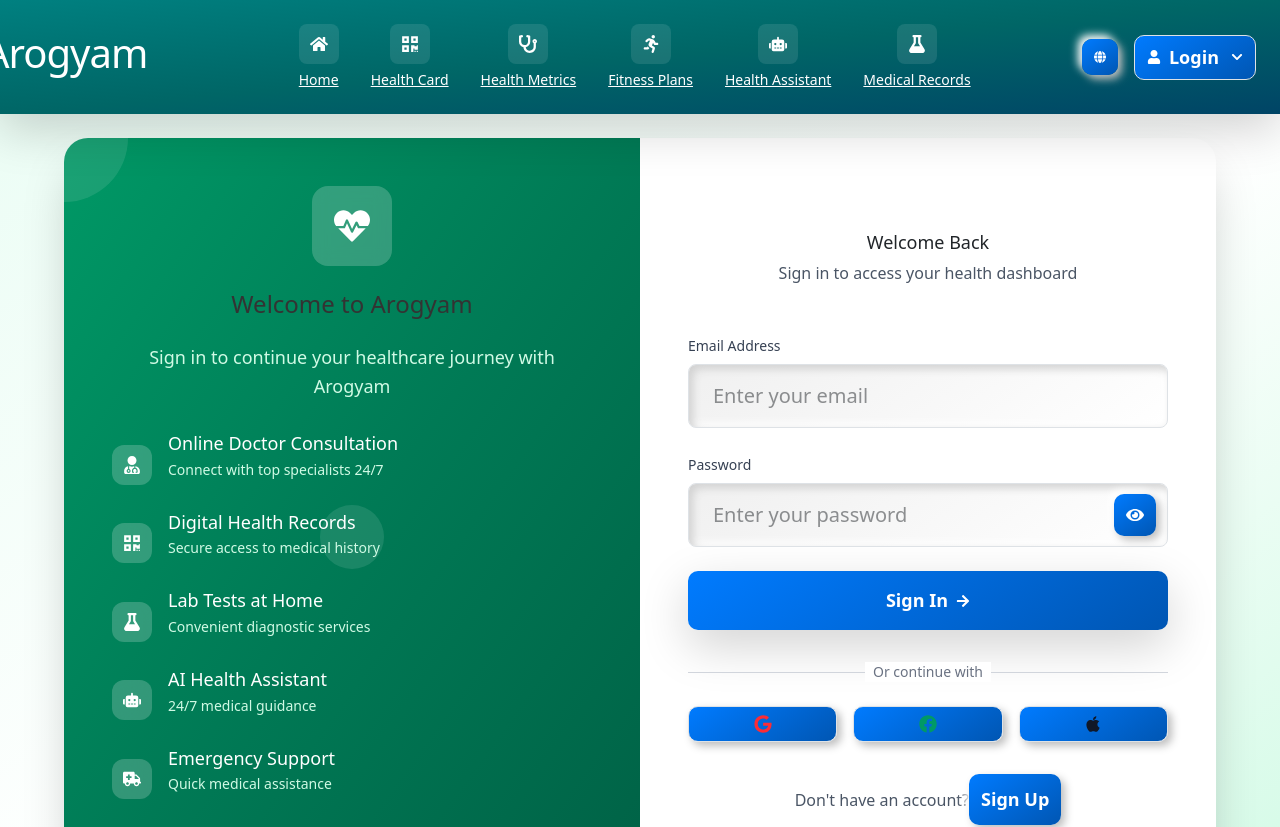
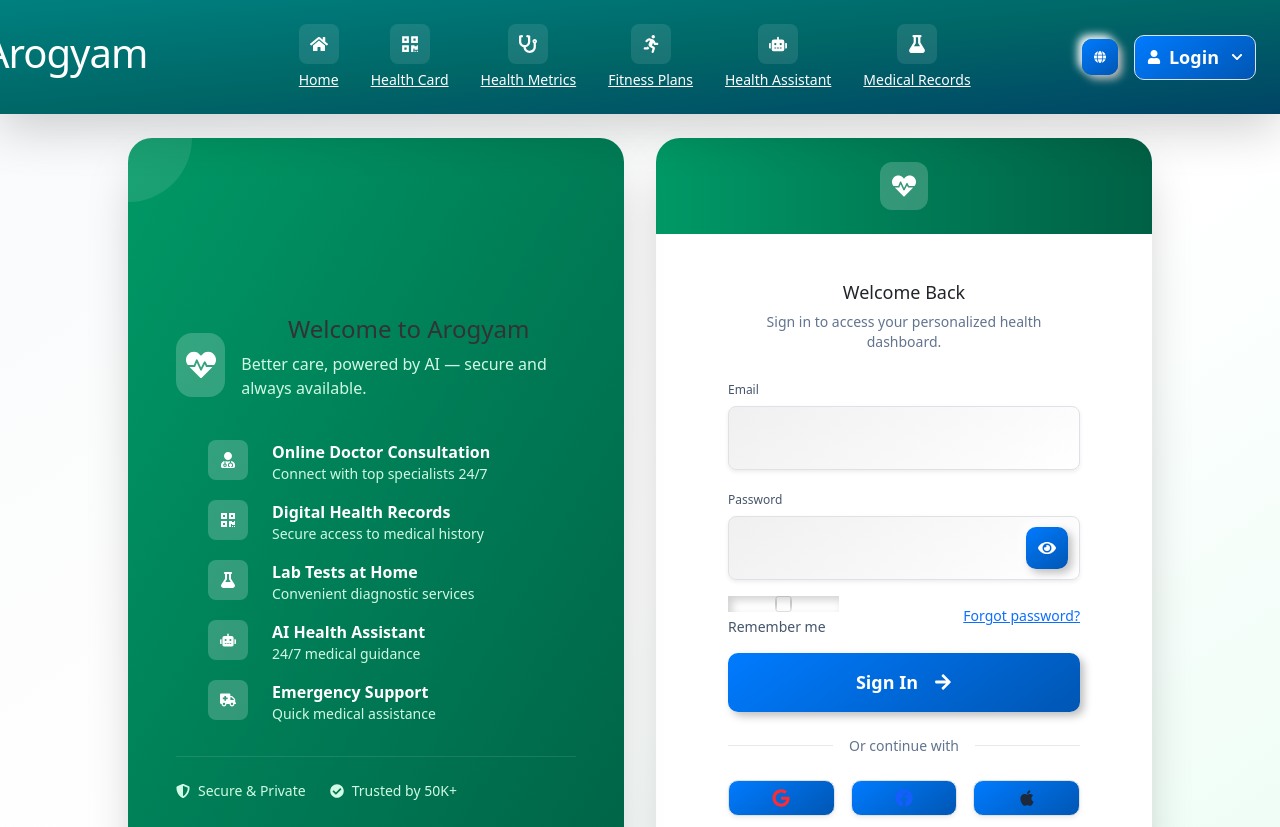
Before and after one commit to adnan7398/health-system, a React (Vite) app in the folder frontend/: page /signin in a window 1280 px wide. Shown: the top 827 px of the page. Built offline with nearby package versions, Linux system fonts and the light colour scheme.

Commit message:
footer changes;2A

```diff
--- a/frontend/src/components/pages/authlogin/login.jsx
+++ b/frontend/src/components/pages/authlogin/login.jsx
@@ -96,58 +96,48 @@
   ];
 
   return (
-    <div className="min-h-screen bg-gradient-to-br from-emerald-50 via-white to-emerald-100 flex items-center justify-center p-4">
-      <div className="max-w-6xl w-full bg-white rounded-3xl shadow-2xl overflow-hidden">
-        <div className="grid grid-cols-1 lg:grid-cols-2">
-          {/* Left Side - Welcome & Features */}
-          <div className="bg-gradient-to-br from-emerald-600 via-emerald-700 to-emerald-800 text-white p-8 lg:p-12 flex flex-col justify-center relative overflow-hidden">
-            {/* Background Pattern */}
-            <div className="absolute inset-0 opacity-10">
+    <div className="min-h-screen bg-gradient-to-br from-gray-50 via-white to-emerald-50 flex items-center justify-center p-6 antialiased">
+      <div className="max-w-5xl w-full grid grid-cols-1 lg:grid-cols-2 gap-8">
+        {/* Left - Brand & Features */}
+        <div className="hidden lg:flex flex-col justify-center bg-gradient-to-br from-emerald-600 to-emerald-800 text-white rounded-3xl p-12 shadow-2xl overflow-hidden relative">
+          <div className="absolute inset-0 opacity-10 pointer-events-none">
             <div className="absolute top-0 left-0 w-32 h-32 bg-white rounded-full -translate-x-16 -translate-y-16"></div>
             <div className="absolute bottom-0 right-0 w-24 h-24 bg-white rounded-full translate-x-12 translate-y-12"></div>
-              <div className="absolute top-1/2 left-1/2 w-16 h-16 bg-white rounded-full -translate-x-8 -translate-y-8"></div>
           </div>
 
           <div className="relative z-10">
-              <div className="text-center lg:text-left mb-8">
-                <div className="w-20 h-20 bg-white/20 rounded-2xl flex items-center justify-center mx-auto lg:mx-0 mb-6 backdrop-blur-sm">
-                  <FaHeartbeat className="text-4xl text-white" />
+            <div className="flex items-center mb-6">
+              <div className="w-16 h-16 bg-white/20 rounded-2xl flex items-center justify-center mr-4">
+                <FaHeartbeat className="text-3xl text-white" />
               </div>
-                <h2 className="text-4xl lg:text-5xl font-bold mb-4">
-                  Welcome to Arogyam
-                </h2>
-                <p className="text-emerald-100 text-lg leading-relaxed">
-                  {isSignup
-                    ? "Join millions of users who trust Arogyam for their healthcare needs"
-                    : "Sign in to continue your healthcare journey with Arogyam"
-                  }
-                </p>
+              <div>
+                <h2 className="text-3xl font-extrabold">Welcome to Arogyam</h2>
+                <p className="text-emerald-100 mt-1">Better care, powered by AI — secure and always available.</p>
+              </div>
             </div>
 
-              {/* Features List */}
-              <div className="space-y-4">
-                {features.map((feature, index) => (
-                  <div key={index} className="flex items-center gap-3">
-                    <div className="w-10 h-10 bg-white/20 rounded-xl flex items-center justify-center backdrop-blur-sm">
-                      <feature.icon className="text-white text-lg" />
+            <ul className="space-y-4 mt-6">
+              {features.map((feature, i) => (
+                <li key={i} className="flex items-start gap-4">
+                  <div className="w-10 h-10 bg-white/20 rounded-lg flex items-center justify-center">
+                    <feature.icon className="text-white" />
                   </div>
                   <div>
-                      <h3 className="font-semibold text-white">{feature.title}</h3>
-                      <p className="text-emerald-100 text-sm">{feature.description}</p>
+                    <div className="font-semibold">{feature.title}</div>
+                    <div className="text-emerald-100 text-sm">{feature.description}</div>
                   </div>
-                  </div>
+                </li>
               ))}
-              </div>
+            </ul>
 
-              {/* Trust Indicators */}
-              <div className="mt-8 pt-6 border-t border-white/20">
-                <div className="flex items-center justify-center lg:justify-start gap-6 text-sm text-emerald-100">
+            <div className="mt-8 pt-6 border-t border-white/10">
+              <div className="flex items-center gap-6 text-sm text-emerald-100">
                 <div className="flex items-center gap-2">
-                    <FaShieldAlt className="text-emerald-200" />
+                  <FaShieldAlt />
                   <span>Secure & Private</span>
                 </div>
                 <div className="flex items-center gap-2">
-                    <FaCheckCircle className="text-emerald-200" />
+                  <FaCheckCircle />
                   <span>Trusted by 50K+</span>
                 </div>
               </div>
@@ -155,170 +145,123 @@
           </div>
         </div>
 
-          {/* Right Side - Form */}
-          <div className="p-8 lg:p-12 flex flex-col justify-center">
-            <div className="text-center mb-8">
-              <h3 className="text-3xl font-bold text-gray-900 mb-2">
-                {isSignup ? "Create Account" : "Welcome Back"}
-              </h3>
-              <p className="text-gray-600">
-                {isSignup
-                  ? "Join Arogyam today and take control of your health"
-                  : "Sign in to access your health dashboard"
-                }
-              </p>
+        {/* Right - Card */}
+        <div className="bg-white rounded-3xl shadow-2xl overflow-hidden">
+          {/* Header shading (matches left panel) */}
+          <div className="bg-gradient-to-r from-emerald-600 to-emerald-800 text-white p-4 lg:p-6 flex items-center justify-center">
+            <div className="w-12 h-12 bg-white/20 rounded-xl flex items-center justify-center">
+              <FaHeartbeat className="text-2xl" />
+            </div>
           </div>
 
-            {/* Message Display */}
+          <div className="max-w-md mx-auto p-8 lg:p-12">
+            <div className="text-center mb-6">
+              <h3 className="text-2xl font-bold text-slate-800 mb-2">{isSignup ? "Create Account" : "Welcome Back"}</h3>
+              <p className="text-sm text-slate-500">{isSignup ? "Join Arogyam and take control of your health." : "Sign in to access your personalized health dashboard."}</p>
+            </div>
+
+            {/* Message */}
             {message && (
-              <div className={`mb-6 p-4 rounded-lg text-center ${
-                message.includes("successfully") || message.includes("created")
-                  ? "bg-green-100 text-green-700 border border-green-200"
-                  : "bg-red-100 text-red-700 border border-red-200"
-              }`}>
+              <div className={`mb-4 p-3 rounded-md text-center ${message.includes("success") || message.includes("created") ? "bg-green-50 text-green-700 border border-green-100" : "bg-red-50 text-red-700 border border-red-100"}`}>
                 {message}
               </div>
             )}
 
-            {/* Form */}
-            <form onSubmit={handleSubmit} className="space-y-6">
+            <form onSubmit={handleSubmit} className="space-y-4">
               {isSignup && (
-                <>
-                  <div className="grid grid-cols-2 gap-4">
+                <div className="grid grid-cols-2 gap-3">
                   <div>
-                      <label className="block text-sm font-medium text-gray-700 mb-2">
-                        First Name
-                      </label>
-                      <input
-                        type="text"
-                        name="firstName"
-                        value={formData.firstName}
-                        onChange={handleChange}
-                        required
-                        className="w-full px-4 py-3 border border-gray-300 rounded-lg focus:outline-none focus:ring-2 focus:ring-emerald-500 focus:border-transparent transition-all duration-200"
-                        placeholder="First Name"
-                      />
+                    <label className="block text-xs font-medium text-slate-600 mb-2">First name</label>
+                    <input name="firstName" value={formData.firstName} onChange={handleChange} required autoComplete="given-name"
+                      className="w-full px-4 py-3 border border-gray-200 rounded-lg bg-gray-50 shadow-sm focus:outline-none focus:ring-2 focus:ring-emerald-400 transition" />
                   </div>
                   <div>
-                      <label className="block text-sm font-medium text-gray-700 mb-2">
-                        Last Name
-                      </label>
-                      <input
-                        type="text"
-                        name="lastName"
-                        value={formData.lastName}
-                        onChange={handleChange}
-                        required
-                        className="w-full px-4 py-3 border border-gray-300 rounded-lg focus:outline-none focus:ring-2 focus:ring-emerald-500 focus:border-transparent transition-all duration-200"
-                        placeholder="Last Name"
-                      />
+                    <label className="block text-xs font-medium text-slate-600 mb-2">Last name</label>
+                    <input name="lastName" value={formData.lastName} onChange={handleChange} required autoComplete="family-name"
+                      className="w-full px-4 py-3 border border-gray-200 rounded-lg bg-gray-50 shadow-sm focus:outline-none focus:ring-2 focus:ring-emerald-400 transition" />
                   </div>
                 </div>
-                </>
               )}
 
               <div>
-                <label className="block text-sm font-medium text-gray-700 mb-2">
-                  Email Address
-                </label>
-                <input
-                  type="email"
-                  name="email"
-                  value={formData.email}
-                  onChange={handleChange}
-                  required
-                  className="w-full px-4 py-3 border border-gray-300 rounded-lg focus:outline-none focus:ring-2 focus:ring-emerald-500 focus:border-transparent transition-all duration-200"
-                  placeholder="Enter your email"
-                />
+                <label className="block text-xs font-medium text-slate-600 mb-2">Email</label>
+                <input type="email" name="email" value={formData.email} onChange={handleChange} required autoComplete="email"
+                  className="w-full px-4 py-3 border border-gray-200 rounded-lg bg-gray-50 shadow-sm focus:outline-none focus:ring-2 focus:ring-emerald-400 transition" />
               </div>
 
               <div>
-                <label className="block text-sm font-medium text-gray-700 mb-2">
-                  Password
-                </label>
+                <label className="block text-xs font-medium text-slate-600 mb-2">Password</label>
                 <div className="relative">
-                  <input
-                    type={showPassword ? "text" : "password"}
-                    name="password"
-                    value={formData.password}
-                    onChange={handleChange}
-                    required
-                    className="w-full px-4 py-3 pr-12 border border-gray-300 rounded-lg focus:outline-none focus:ring-2 focus:ring-emerald-500 focus:border-transparent transition-all duration-200"
-                    placeholder="Enter your password"
-                  />
-                  <button
-                    type="button"
-                    onClick={() => setShowPassword(!showPassword)}
-                    className="absolute right-3 top-1/2 transform -translate-y-1/2 text-gray-400 hover:text-gray-600 transition-colors duration-200"
-                  >
+                  <input type={showPassword ? "text" : "password"} name="password" value={formData.password} onChange={handleChange} required autoComplete={isSignup ? "new-password" : "current-password"}
+                    className="w-full px-4 py-3 pr-12 border border-gray-200 rounded-lg bg-gray-50 shadow-sm focus:outline-none focus:ring-2 focus:ring-emerald-400 transition" />
+                  <button type="button" onClick={() => setShowPassword(!showPassword)} aria-label="Toggle password" className="absolute right-3 top-1/2 -translate-y-1/2 text-slate-400 hover:text-slate-600">
                     {showPassword ? <FaEyeSlash /> : <FaEye />}
                   </button>
                 </div>
               </div>
 
-              <button
-                type="submit"
-                disabled={loading}
-                className="w-full bg-emerald-600 hover:bg-emerald-700 disabled:bg-emerald-400 text-white py-3 px-6 rounded-lg font-semibold text-lg transition-all duration-200 shadow-lg hover:shadow-xl transform hover:-translate-y-0.5 disabled:transform-none"
-              >
+              <div className="flex items-center justify-between text-sm">
+                <label className="flex items-center gap-2">
+                  <input type="checkbox" className="w-4 h-4 rounded border-gray-300" />
+                  <span className="text-slate-600">Remember me</span>
+                </label>
+                <a href="/forgot-password" className="text-emerald-600 hover:underline">Forgot password?</a>
+              </div>
+
+              <button type="submit" disabled={loading}
+                className="w-full flex items-center justify-center gap-3 bg-emerald-600 hover:bg-emerald-700 text-white py-3 rounded-lg font-semibold transition disabled:opacity-50 shadow-md">
                 {loading ? (
-                  <div className="flex items-center justify-center gap-2">
-                    <div className="w-5 h-5 border-2 border-white border-t-transparent rounded-full animate-spin"></div>
-                    {isSignup ? "Creating Account..." : "Signing In..."}
+                  <div className="flex items-center gap-2">
+                    <div className="w-4 h-4 border-2 border-white border-t-transparent rounded-full animate-spin"></div>
+                    <span>{isSignup ? "Creating..." : "Signing in..."}</span>
                   </div>
                 ) : (
-                  <div className="flex items-center justify-center gap-2">
-                    {isSignup ? "Create Account" : "Sign In"}
-                    <FaArrowRight className="text-sm" />
-                  </div>
+                  <>
+                    <span>{isSignup ? "Create Account" : "Sign In"}</span>
+                    <FaArrowRight />
+                  </>
                 )}
               </button>
             </form>
 
-            {/* Social Login */}
-            <div className="mt-8">
-              <div className="relative">
-                <div className="absolute inset-0 flex items-center">
-                  <div className="w-full border-t border-gray-300"></div>
+            <div className="my-4 relative">
+              <div className="absolute inset-0 flex items-center" aria-hidden>
+                <div className="w-full border-t border-gray-200"></div>
               </div>
               <div className="relative flex justify-center text-sm">
-                  <span className="px-2 bg-white text-gray-500">Or continue with</span>
+                <span className="px-3 bg-white text-slate-500">Or continue with</span>
               </div>
             </div>
 
-              <div className="mt-6 grid grid-cols-3 gap-3">
-                <button
-                  onClick={() => handleSocialLogin("/auth/google")}
-                  className="flex items-center justify-center px-4 py-2 border border-gray-300 rounded-lg hover:bg-gray-50 transition-colors duration-200"
-                >
-                  <FaGoogle className="text-red-500 text-lg" />
+            <div className="grid grid-cols-3 gap-3">
+              <button onClick={() => handleSocialLogin("/auth/google")} aria-label="Continue with Google"
+                className="flex items-center justify-center gap-2 px-3 py-2 bg-white border border-gray-200 rounded-lg shadow-sm hover:shadow-md transition">
+                <FaGoogle className="text-red-500" />
+                <span className="sr-only">Google</span>
               </button>
-                <button
-                  onClick={() => handleSocialLogin("/auth/facebook")}
-                  className="flex items-center justify-center px-4 py-2 border border-gray-300 rounded-lg hover:bg-gray-50 transition-colors duration-200"
-                >
-                  <FaFacebook className="text-emerald-600 text-lg" />
+              <button onClick={() => handleSocialLogin("/auth/facebook")} aria-label="Continue with Facebook"
+                className="flex items-center justify-center gap-2 px-3 py-2 bg-white border border-gray-200 rounded-lg shadow-sm hover:shadow-md transition">
+                <FaFacebook className="text-blue-600" />
+                <span className="sr-only">Facebook</span>
               </button>
-                <button
-                  onClick={() => handleSocialLogin("/auth/apple")}
-                  className="flex items-center justify-center px-4 py-2 border border-gray-300 rounded-lg hover:bg-gray-50 transition-colors duration-200"
-                >
-                  <FaApple className="text-gray-900 text-lg" />
+              <button onClick={() => handleSocialLogin("/auth/apple")} aria-label="Continue with Apple"
+                className="flex items-center justify-center gap-2 px-3 py-2 bg-white border border-gray-200 rounded-lg shadow-sm hover:shadow-md transition">
+                <FaApple className="text-slate-800" />
+                <span className="sr-only">Apple</span>
               </button>
             </div>
+
+            <div className="mt-6 text-center text-sm">
+              <span className="text-slate-600">
+                {isSignup ? "Already have an account?" : "Don't have an account?"}
+              </span>
+              <button onClick={() => setIsSignup(!isSignup)} className="ml-2 text-emerald-600 font-semibold hover:underline">
+                {isSignup ? "Sign In" : "Sign Up"}
+              </button>
             </div>
 
-            {/* Toggle Signup/Login */}
-            <div className="mt-8 text-center">
-              <p className="text-gray-600">
-                {isSignup ? "Already have an account?" : "Don't have an account?"}
-                <button
-                  onClick={() => setIsSignup(!isSignup)}
-                  className="ml-2 text-emerald-600 hover:text-emerald-700 font-semibold transition-colors duration-200"
-                >
-                  {isSignup ? "Sign In" : "Sign Up"}
-                </button>
-              </p>
+            <div className="mt-6 text-center text-xs text-slate-400">
+              By continuing you agree to our <a href="/terms" className="underline">Terms</a> and <a href="/privacy" className="underline">Privacy Policy</a>.
             </div>
           </div>
         </div>
--- a/frontend/src/components/pages/dashboard_pat/userDashboard.jsx
+++ b/frontend/src/components/pages/dashboard_pat/userDashboard.jsx
@@ -487,6 +487,26 @@
           </div>
         </div>
       </section>
+
+      {/* Footer */}
+      <footer className="bg-gradient-to-r from-teal-700 to-emerald-800 py-8">
+        <div className="max-w-7xl mx-auto px-4 flex flex-col md:flex-row justify-between items-center">
+          <div className="text-white text-center md:text-left mb-4 md:mb-0">
+            &copy; {new Date().getFullYear()} Arogyam. All rights reserved.
+          </div>
+          <div className="flex gap-6">
+            <a href="/privacy" className="text-white hover:underline transition-colors duration-200">
+              Privacy Policy
+            </a>
+            <a href="/terms" className="text-white hover:underline transition-colors duration-200">
+              Terms of Service
+            </a>
+            <a href="/contact" className="text-white hover:underline transition-colors duration-200">
+              Contact
+            </a>
+          </div>
+        </div>
+      </footer>
     </div>
   );
 };
```
Also changed, not shown: frontend/src/components/pages/home.jsx (+11 -11 lines). Lines whose indentation alone changed are shown as unchanged.
